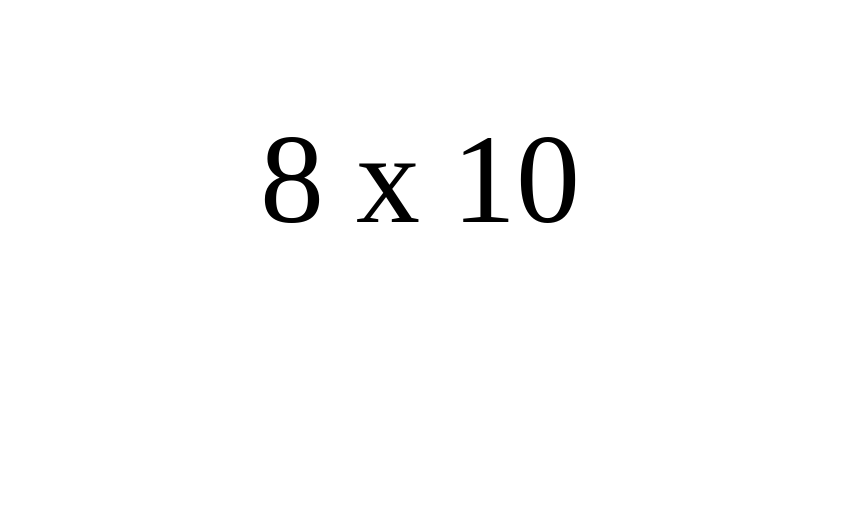
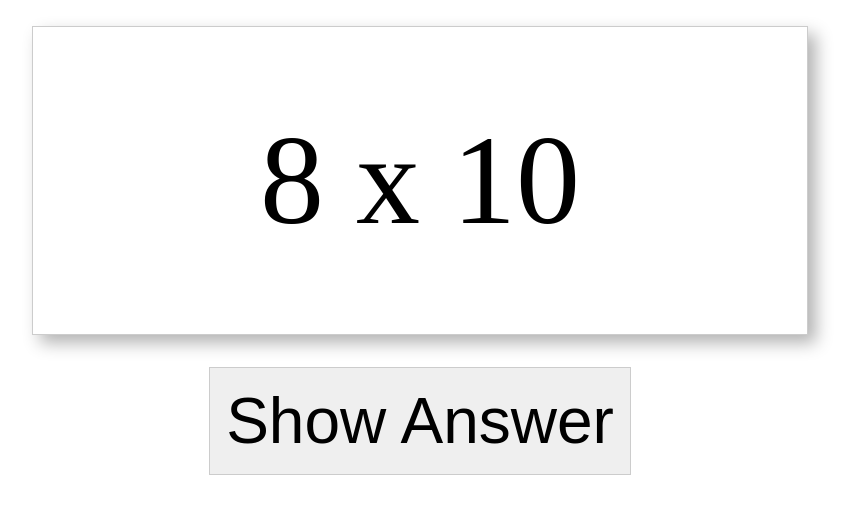
Before and after one commit to SkillAllHumans/multiplication-station, a plain HTML site: page index.html in a window 1280 px wide. Shown: the whole page, without its empty margins (220-1075 px from the left). Drawn offline with Linux system fonts and the light colour scheme.

Commit message:
Add card styling, answer div, buttons; edit functions.

```diff
--- a/index.html
+++ b/index.html
@@ -29,9 +29,24 @@
       z-index: -100;
     }
 
-    #card{
+    #card, #solution{
+      border: 1px double #ccc;
+      -webkit-box-shadow: 1vh 1vh 2vh rgba(0,0,0,0.3);
+      box-shadow: 1vh 1vh 2vh rgba(0,0,0,0.3);
       font-size: 10vw;
+      margin: 0 auto;
+      max-width: 50%;
       padding: 10vh;
+    }
+    #answer-btn, #new-problem-btn{
+      border: 1px double #ccc;
+      font-size: 5vw;
+      margin: 4vh auto;
+      max-width: 50%;
+      padding: 2vh;
+    }
+    #solution, #new-problem-btn{
+      display: none;
     }
 
     @media all and (max-width: 600px){
@@ -41,17 +56,26 @@
 <body>
 
   <div id="card">1 x 1</div>
+  <div id="solution">1 x 1 = 1</div>
+  <button id="answer-btn">Show Answer</button>
+  <button id="new-problem-btn">New Problem</button>
 
   <script>
     //act on page load
     document.addEventListener("DOMContentLoaded", function() {
 
       //make vars
-      var card = document.getElementById("card");
+      var answerBtn = document.getElementById("answer-btn");
+      var cardDiv = document.getElementById("card");
+      var solutionDiv = document.getElementById("solution");
+      var newProblemBtn = document.getElementById("new-problem-btn");
       var numbers = [1, 2, 3, 4, 5, 6, 7, 8, 9, 10]; //choosing to do it this way for clarity
 
       //functions (we'll break these up later)
       function makeProblem() {
+        //show/hide
+        showAndHide(answerBtn, newProblemBtn);
+        showAndHide(cardDiv, solutionDiv);
         //get numbers from array
         var num1 = numbers[Math.floor(Math.random()*numbers.length)];
         var num2 = numbers[Math.floor(Math.random()*numbers.length)];
@@ -61,18 +85,38 @@
         putProblemIntoCard(num1, num2, answer);
       }//end makeProblem
 
-
       function putProblemIntoCard(num1, num2, answer) {
-        //make strings
+        //make string
         var problemString = num1 + " x " + num2;
-        console.log(problemString);
-        var answerString = problemString + " = " + answer;
-
-        card.innerHTML = problemString;
+        //show problem
+        cardDiv.innerHTML = problemString;
+        //call next
+        addSolution(problemString, answer);
       }//end putProblemIntoCard
 
+      function addSolution(problemString, answer){
+        //make string
+        var answerString = problemString + " = " + answer;
+        //add to hidden div
+        solutionDiv.innerHTML = answerString;
+      }//end addSolution
+
+      function showSolution(answerString){
+        //show/hide
+        showAndHide(solutionDiv, cardDiv);
+        showAndHide(newProblemBtn, answerBtn);
+      }//end showSolution
+
+      function showAndHide(toShow, toHide){
+        //show
+        toShow.style.display = "block";
+        //hide
+        toHide.style.display = "none";
+      }//end switchButtons
+
       //event listeners
-      document.getElementsByTagName("body")[0].addEventListener("click", makeProblem);
+      newProblemBtn.addEventListener("click", makeProblem);
+      answerBtn.addEventListener("click", showSolution);
 
       //call function
       makeProblem();
```
